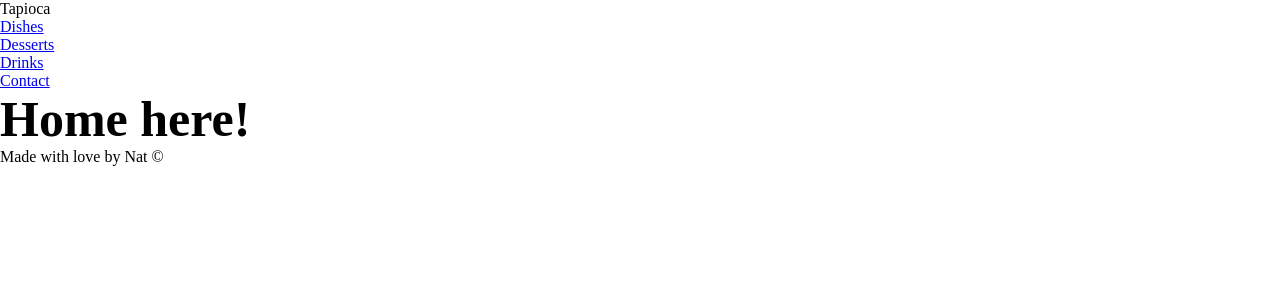
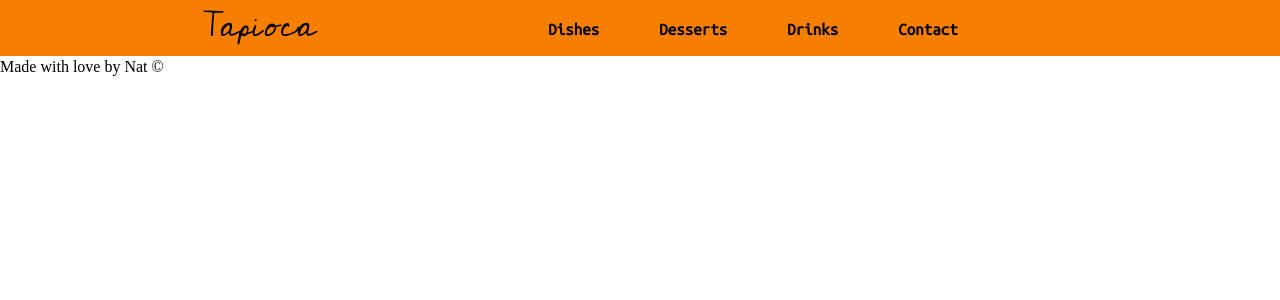
Before and after one commit to natalledm/tapioca-restaurant, a React (Create React App) app: page / in a window 1280 px wide. Shown: the top 300 px of the page. Built offline with nearby package versions, Linux system fonts and the light colour scheme; a web font is replaced by a local one.

Commit message:
Navbar done

```diff
--- /dev/null
+++ b/src/components/layout/Navbar.css
@@ -0,0 +1,48 @@
+.navigation-bar {
+  width: 100vw;
+  height: 7vh;
+  position: fixed;
+  margin: 0 auto;
+  padding-top: 1rem;
+  z-index: 100;
+  background-color: var(--orange);
+  font-family: "Ubuntu Mono";
+  font-weight: bold;
+}
+
+.nav-links-list {
+  display: flex;
+  justify-content: space-between;
+  align-items: center;
+  list-style-type: none;
+  margin: 0 0.5rem;
+}
+
+.nav-links-items-container {
+  display: flex;
+  justify-content: space-evenly;
+}
+
+.nav-links-items-container a {
+  text-decoration: none;
+  color: var(--black);
+  padding: 0 0.5rem;
+  font-size: 1.5rem;
+}
+
+.nav-links-items-container a:hover {
+  text-decoration: underline;
+}
+
+@media (min-width:600px) {
+  .nav-links-list {
+    justify-content: space-around;
+    margin: 0 15% 0 8%;
+  }
+
+ .nav-links-items-container a {
+    font-size: 1.7rem;
+    padding: 0 3rem;
+ }
+
+}
--- a/src/components/layout/Navbar.jsx
+++ b/src/components/layout/Navbar.jsx
@@ -1,14 +1,18 @@
 import { Link } from "react-router-dom";
+import logo from '../../assets/images/tapioca-nav-logo.png';
+import './Navbar.css';
 
 export default function Navbar() {
-  return(
-    <nav>
-      <span>Tapioca</span>
-      <ul>
-        <li><Link to="/dishes">Dishes</Link></li>
-        <li><Link to="/desserts">Desserts</Link></li>
-        <li><Link to="/drinks">Drinks</Link></li>
-        <li><Link to="/contact">Contact</Link></li>
+  return (
+    <nav className="navigation-bar">
+      <ul className="nav-links-list">
+        <li><Link to="/"><img src={logo} alt="Tapioca logo" className="nav-logo" /></Link></li>
+        <span className="nav-links-items-container">
+          <li><Link to="/dishes">Dishes</Link></li>
+          <li><Link to="/desserts">Desserts</Link></li>
+          <li><Link to="/drinks">Drinks</Link></li>
+          <li><Link to="/contact">Contact</Link></li>
+        </span>
       </ul>
     </nav>
   )
```
Also changed, not shown: src/components/layout/Content.css (added), src/components/layout/Footer.css (added).
